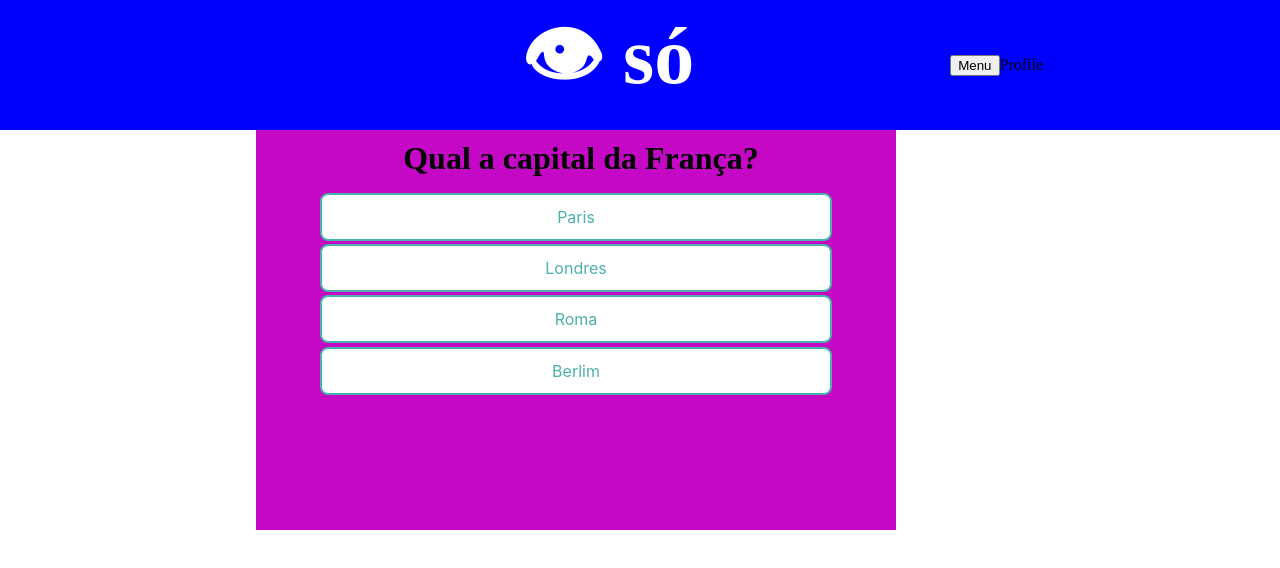
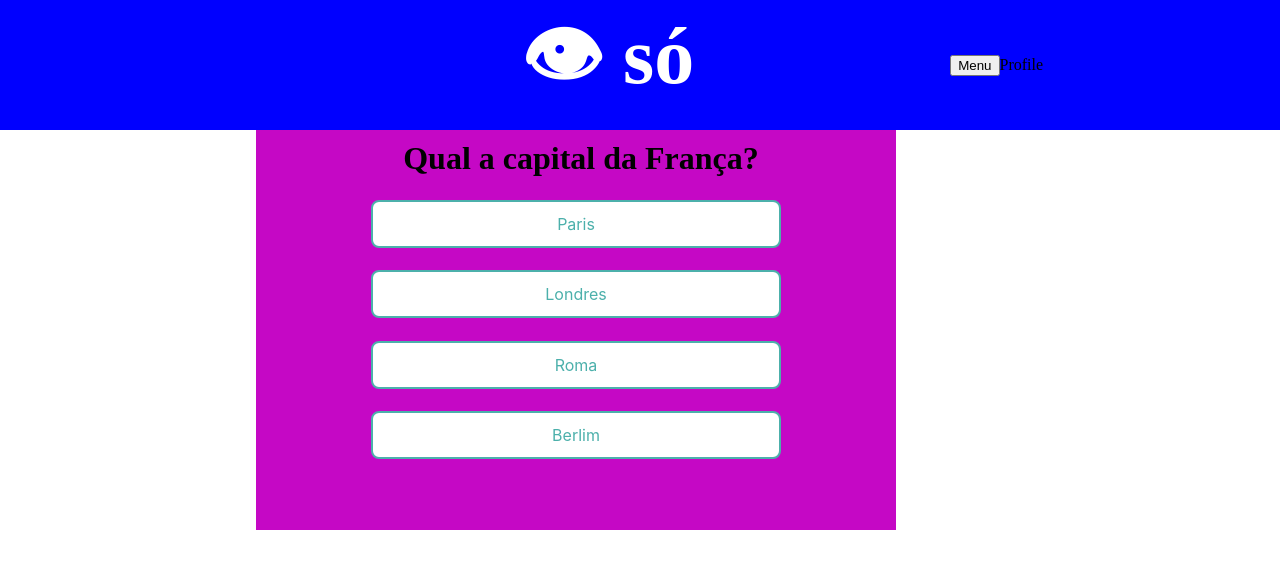
Before and after one commit to lubragon/quiz, an Angular app: page /quiz in a window 1280 px wide. Shown: the top 568 px of the page. Built offline with nearby package versions, Linux system fonts and the light colour scheme.

Commit message:
Reescrito com melhorias

```diff
--- a/src/app/components/quiz/quiz.component.html
+++ b/src/app/components/quiz/quiz.component.html
@@ -1,24 +1,23 @@
 <div id="perguntaBackground">
 
-  <div *ngIf="perguntaAtual">
+    <div *ngIf="perguntaAtual">
 
-    <h2 id="perguntaAtual">{{ perguntaAtual.pergunta }}</h2>
+      <h2 id="perguntaAtual">{{perguntaAtual.pergunta}}</h2>
 
-    <div *ngFor="let resposta of perguntaAtual.respostas" class="containarRespostas">
-      <div (click)="responder(perguntaAtual, resposta)" class="respostaButton">
-        {{ resposta.texto }}
+      <div *ngFor="let i of perguntaAtual.respostas" class="containerRespostas">
+        <div (click)="responder(perguntaAtual, i)" class="respostaButton" [class.disabled]="isClicked">{{i.texto}}</div>
+      </div>
+
+      <div id="resultadoResposta" *ngIf="feedbackMensagem">
+        <p >{{feedbackMensagem}}</p>
       </div>
     </div>
 
-    <div id="resultadoResposta" *ngIf="respostaCorreta !== undefined">
-      <p *ngIf="respostaCorreta">Resposta Correta!</p>
-      <p *ngIf="!respostaCorreta">Resposta Incorreta!</p>
+
+
+    <div class="mainBody" *ngIf="!perguntaAtual">
+      <h2>Fim do Quiz</h2>
+      <p>Pontuação {{pontuacao}} de {{perguntas.length}}</p>
     </div>
-  </div>
-  <!--
-  <div *ngIf="!perguntaAtual">
-    <h2>Fim do Quiz!</h2>
-    <p>Pontuação: {{ indiceAtual }}/{{ perguntas.length }}</p>
-  </div>
-  -->
+
 </div>
```
